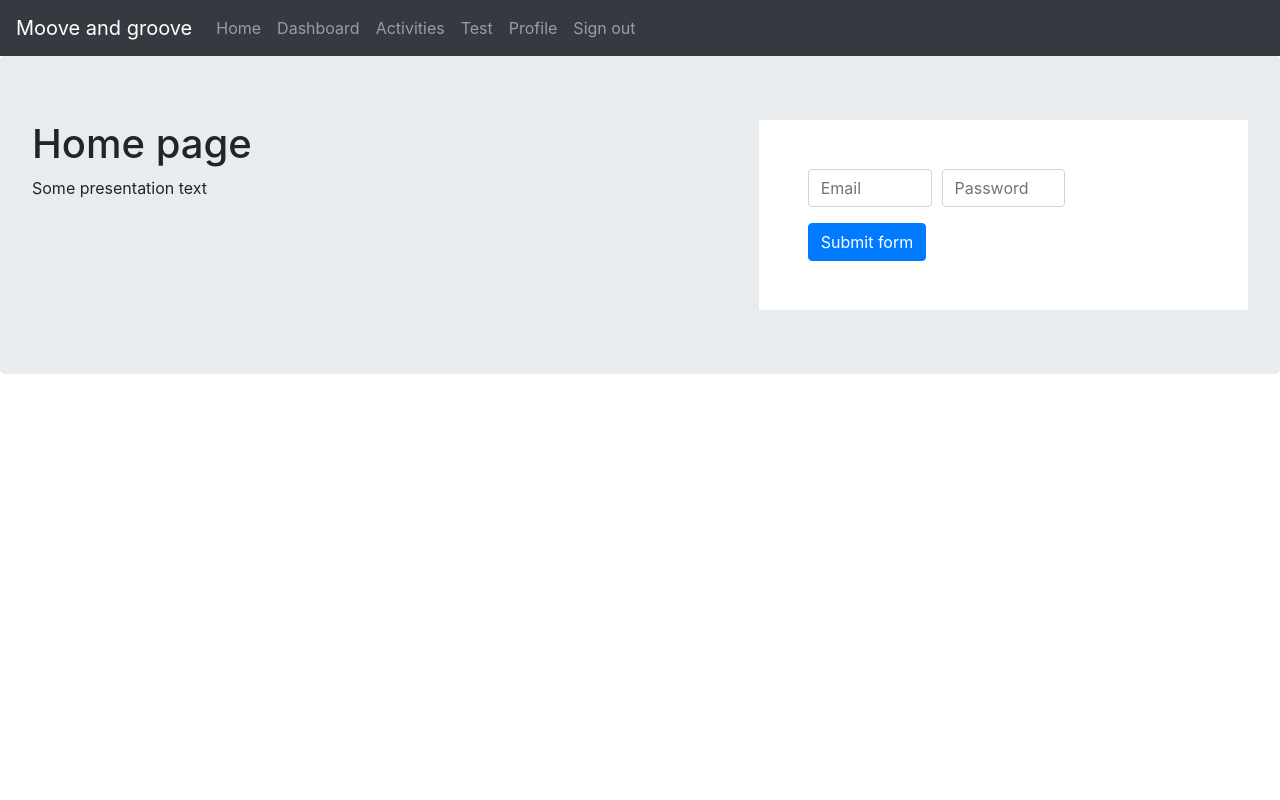
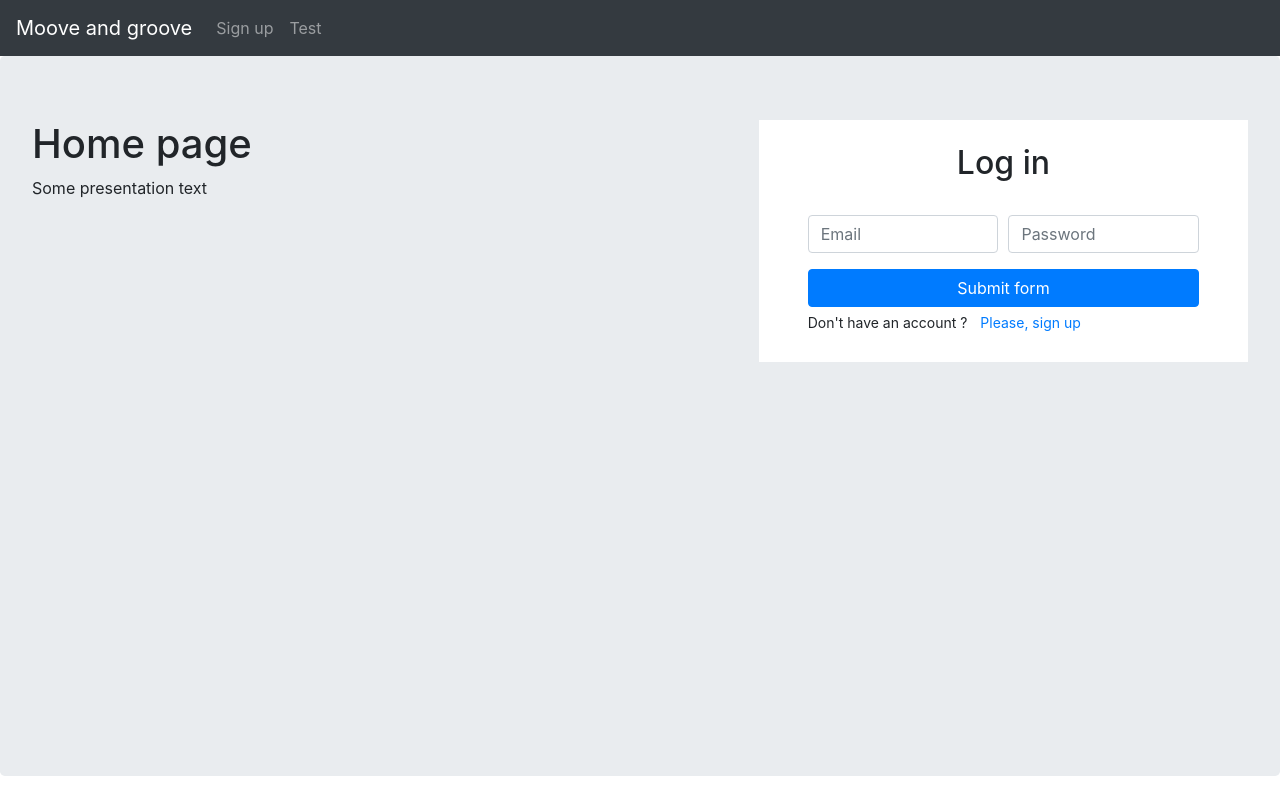
Before and after one commit to Dburiedhead/fitness_tracker, a React (Create React App) app in the folder tracker/: page / in a window 1280 px wide. Built offline with nearby package versions, Linux system fonts and the light colour scheme.

Commit message:
some things

```diff
--- a/tracker/src/App.js
+++ b/tracker/src/App.js
@@ -4,14 +4,6 @@ import 'bootstrap/dist/css/bootstrap.min.css';
 import GuestMenu from './components/guest_menu';
 import UserMenu from './components/user_menu';
 import Main from './components/main';
-
-function User(props) {
-  return <UserMenu />;
-}
-
-function Guest(props) {
-  return <GuestMenu />;
-}
 
 function Menu(props) {
   const isLogged = props.isLogged;
@@ -24,7 +16,7 @@ function Menu(props) {
 function App() {
   return (
     <div className="App">
-      <Menu isLogged={true} />
+      <Menu isLogged={false} />
       <div className="content">
         <Main />
       </div>
--- a/tracker/src/components/connexion.js
+++ /dev/null
@@ -1,20 +0,0 @@
-import React, { Component } from 'react';
-import { Container } from 'react-bootstrap'
-import Login from './login'
-import FormExample from './signup'
-
-class Connexion extends Component {
-    render() {
-
-        return (
-            <div>
-                <Container style={{ padding: '10%', background: 'rgb(255, 255, 255)' }}>
-                    {/* <Login /> */}
-                    <FormExample />
-                </Container>
-            </div>
-        )
-    }
-}
-
-export default Connexion;
--- a/tracker/src/components/guest_menu.js
+++ b/tracker/src/components/guest_menu.js
@@ -10,7 +10,7 @@ class GuestMenu extends Component {
                     <Navbar.Toggle aria-controls="responsive-navbar-nav" />
                     <Navbar.Collapse id="responsive-navbar-nav">
                         <Nav>
-                            <Nav.Link href="./connexion">Log in / Sign up</Nav.Link>
+                            <Nav.Link href="./signup">Sign up</Nav.Link>
                             <Nav.Link href="./test">Test</Nav.Link>
                         </Nav>
                     </Navbar.Collapse>
--- a/tracker/src/components/home.js
+++ b/tracker/src/components/home.js
@@ -1,20 +1,20 @@
 import React, { Component } from 'react';
-import Connexion from './connexion';
 import { Row,Col, Jumbotron, Container } from 'react-bootstrap';
+import Login from './login';
 
 class Home extends Component {
     render() {
 
         return (
             <div>
-                <Jumbotron>
+                <Jumbotron style={{ height: '90vh', margin: '0' }}>
                     <Row>
                         <Col lg={7}>
                             <h1>Home page</h1>
                             <p>Some presentation text</p>
                         </Col>
                         <Col lg={5}>
-                            <Connexion />
+                            <Login />
                         </Col>
                     </Row>
                 </Jumbotron>
--- a/tracker/src/components/login.js
+++ b/tracker/src/components/login.js
@@ -1,57 +1,70 @@
 import React, { Component } from 'react';
 import { Col, Form, Button, Container } from 'react-bootstrap'
+import { Formik } from 'formik';
+import axios from 'axios';
 
-class Login extends Component {
+const api = axios.create({
+    baseURL: 'http://localhost:3001/api/v1/sessions'
+});
 
-    state = {
-        email: '',
-        password: '',
-    }
+function Login() {
 
-    handleChange = (e, { name, value }) => this.setState({ [name]: value });
+    return (
 
+        <Container style={{ padding: '5% 10%', background: 'rgb(255, 255, 255)' }}>
+            <h2 style={{ marginBottom: '1em', textAlign: 'center' }}>Log in</h2>
+            <Formik
+                onSubmit= { (values) =>
+                    // console.log(values),
+                    api.post('/', values)
+                    .then(values => console.log('new user submitted', values))
+                    .catch(err => console.log(err))
+                }
+                initialValues={{
+                    email: '',
+                    password: '',
+                }}
+            >
+                {({
+                    handleSubmit,
+                    handleChange,
+                    values,
+                }) => (
+                    <Form noValidate onSubmit={handleSubmit}>
+                        <Form.Row>
+                            <Col md={6}>
+                                <Form.Group controlId="validationFormik01">
+                                    <Form.Control
+                                    type="email"
+                                    name="email"
+                                    placeholder="Email"
+                                    value={values.email}
+                                    onChange={handleChange}
+                                    />
+                                <Form.Control.Feedback>Looks good!</Form.Control.Feedback>
+                            </Form.Group>
+                            </Col>
+                            <Col md={6}>
+                                <Form.Group controlId="validationFormik02">
+                                    <Form.Control
+                                    type="password"
+                                    name="password"
+                                    placeholder="Password"
+                                    value={values.password}
+                                    onChange={handleChange}
+                                    />
+                                    <Form.Control.Feedback>Looks good!</Form.Control.Feedback>
+                                </Form.Group>
+                            </Col>
+                    </Form.Row>
+                    <Button block type="submit">Submit form</Button>
+                  </Form>
+            )}
+        </Formik>
+        <small>Don't have an account ? <Button variant='link' size="sm" href='./signup' style={{ verticalAlign: 'unset' }}>Please, sign up</Button></small>
+      </Container>
 
-    handleSubmit = (e) => {
-        const form = e.currentTarget;
-        if (form.checkValidity() === false) {
-            e.preventDefault();
-            e.stopPropagation();
-        }
-
-        const data = {
-            email: this.state.email,
-            password: this.state.password
-        };
-        /*api.post('/', data)
-        .then(res => console.log(res))
-        .catch(err => console.log(err))*/
-        console.log(data)
-    };
-
-    render() {
-
-        const { email, password } = this.state
-
-        return (
-            <div>
-                <h2 style={{ marginBottom: '1em', textAlign: 'center' }}>Log in</h2>
-                <Form noValidate onSubmit={this.handleSubmit} >
-                    <Form.Row>
-                        <Form.Group as={Col} controlId="formGridEmail">
-                            <Form.Control value={ email } onChange={this.handleChange} type="email" placeholder="Enter email" />
-                        </Form.Group>
-                    </Form.Row>
-                    <Form.Row>
-                        <Form.Group as={Col} controlId="formGridPassword">
-                            <Form.Control value={ password } onChange={this.handleChange} type="password" placeholder="Password" />
-                        </Form.Group>
-                    </Form.Row>
-                    <Button variant="primary" type="submit" block>Submit</Button>
-                </Form>
-                <small>Already have an account ? <Button variant='link' size="sm" href='./signup' style={{ verticalAlign: 'unset' }}>Please, sign up</Button></small>
-            </div>
-        )
-    }
+    );
 }
 
 export default Login;
--- a/tracker/src/components/main.js
+++ b/tracker/src/components/main.js
@@ -1,17 +1,17 @@
 import React from 'react';
 import { BrowserRouter, Switch, Route } from 'react-router-dom';
 import Activities from './activities';
-import Connexion from './connexion';
 import Dashboard from './dashboard';
 import Home from './home';
 import Profile from './profile';
+import Signup from './signup';
 import Test from './test';
 
 const Main = () => (
     <BrowserRouter>
         <Switch>
             <Route path ='/activities' component = { Activities } />
-            <Route path ='/connexion' component = { Connexion } />
+            <Route path ='/signup' component = { Signup } />
             <Route path ='/dashboard' component = { Dashboard } />
             <Route exact path ='/' component = { Home } />
             <Route path ='/profile' component = { Profile } />
--- a/tracker/src/components/signup.js
+++ b/tracker/src/components/signup.js
@@ -1,14 +1,17 @@
-import { Form, Col, Row, Button, InputGroup } from 'react-bootstrap';
+import { Form, Row, Col, Button, Container } from 'react-bootstrap';
 import { Formik } from 'formik';
-import { render } from 'react-dom';
 import axios from 'axios';
 
 const api = axios.create({
     baseURL: 'http://localhost:3001/api/v1/sessions'
 });
 
-function FormExample() {
+function Signup() {
   return (
+    <Container style={{ padding: '5% 10%', background: 'rgb(255, 255, 255)' }}>
+      <Row className="justify-content-md-center">
+        <Col lg={8}>
+          <h2 style={{ marginBottom: '1em', textAlign: 'center' }}>Sign up</h2>
           <Formik
             onSubmit= { (values) =>
               // console.log(values),
@@ -28,7 +31,8 @@ function FormExample() {
             }) => (
               <Form noValidate onSubmit={handleSubmit}>
                 <Form.Row>
-            <Form.Group as={Col} md="4" controlId="validationFormik01">
+                  <Col md={6}>
+                    <Form.Group controlId="validationFormik01">
                       <Form.Control
                         type="email"
                         name="email"
@@ -38,7 +42,9 @@ function FormExample() {
                       />
                       <Form.Control.Feedback>Looks good!</Form.Control.Feedback>
                     </Form.Group>
-            <Form.Group as={Col} md="4" controlId="validationFormik02">
+                  </Col>
+                  <Col md={6}>
+                    <Form.Group controlId="validationFormik02">
                       <Form.Control
                         type="password"
                         name="password"
@@ -49,13 +55,18 @@ function FormExample() {
 
                       <Form.Control.Feedback>Looks good!</Form.Control.Feedback>
                     </Form.Group>
+                  </Col>
                 </Form.Row>
 
-          <Button type="submit">Submit form</Button>
+                <Button block type="submit">Submit form</Button>
               </Form>
             )}
           </Formik>
+          <small>Already have an account ? <Button variant='link' size="sm" href='./' style={{ verticalAlign: 'unset' }}>Please, log in</Button></small>
+        </Col>
+      </Row>
+    </Container>
   );
 }
 
-export default FormExample
+export default Signup
```
Also changed, not shown: tracker/src/components/menu.js (deleted, +0 -28 lines). Lines whose indentation alone changed are shown as unchanged.
